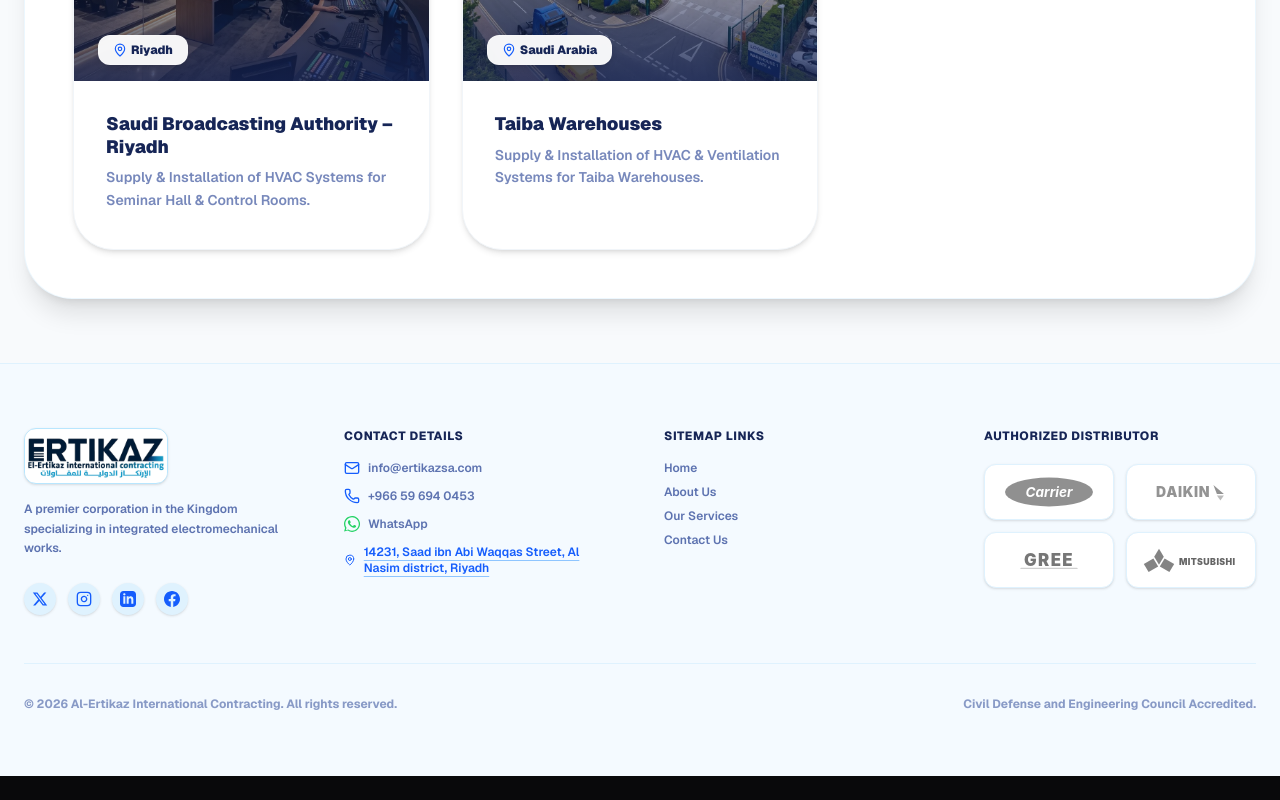
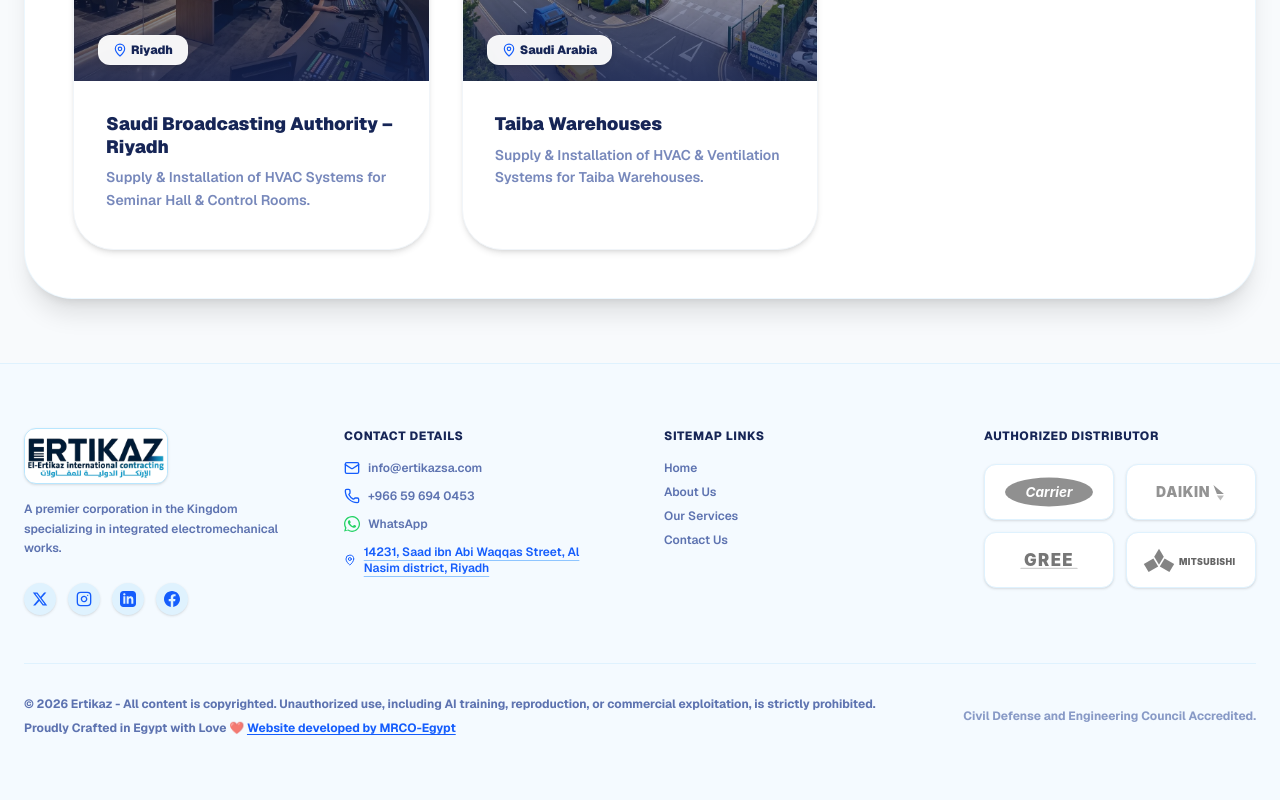
Before and after one commit to youssef-shaaban-dev/ertikaz, a Next.js app: page /en/projects in a window 1280 px wide. Shown: the part 3232-4032 px from the top of the page. Before the commit the page ends 4008 px from the top, so only its background shows below. Built offline with nearby package versions, Linux system fonts and the light colour scheme.

Commit message:
add copy-right

```diff
--- a/src/components/layout/FooterSection.tsx
+++ b/src/components/layout/FooterSection.tsx
@@ -1,4 +1,5 @@
 import Image from "next/image";
+import Link from "next/link";
 import { useTranslations } from "next-intl";
 import { Mail, Phone, MapPin } from "lucide-react";
 
@@ -191,7 +192,19 @@
       </div>
 
       <div className="max-w-7xl mx-auto mt-12 pt-8 border-t border-sky-100 text-center text-xs text-blue-900/50 font-bold flex flex-col sm:flex-row justify-between items-center gap-4">
-        <p>{t("footer_text")}</p>
+        <div className="text-blue-900/70 text-xs font-body space-y-2 text-center md:text-left rtl:md:text-right">
+          <p>
+            {isRtl
+              ? "© 2026 ارتكاز - جميع الحقوق محفوظة. يُحظر تماماً الاستخدام غير المصرح به، بما في ذلك تدريب نماذج الذكاء الاصطناعي، أو إعادة الإنتاج، أو الاستغلال التجاري."
+              : "© 2026 Ertikaz - All content is copyrighted. Unauthorized use, including AI training, reproduction, or commercial exploitation, is strictly prohibited."}
+          </p>
+          <p>
+            {isRtl ? "صُنع بكل فخر في مصر بحب ❤️ " : "Proudly Crafted in Egypt with Love ❤️ "}
+            <Link href="https://mrco-egypt.com" target="_blank" className="text-blue-600 hover:text-blue-500 transition-colors underline underline-offset-2">
+              {isRtl ? "تم تطوير الموقع بواسطة MRCO-Egypt" : "Website developed by MRCO-Egypt"}
+            </Link>
+          </p>
+        </div>
         <p>
           {isRtl
             ? "معتمد ومصنف لدى الدفاع المدني والجهات المعنية بالمملكة."
```
